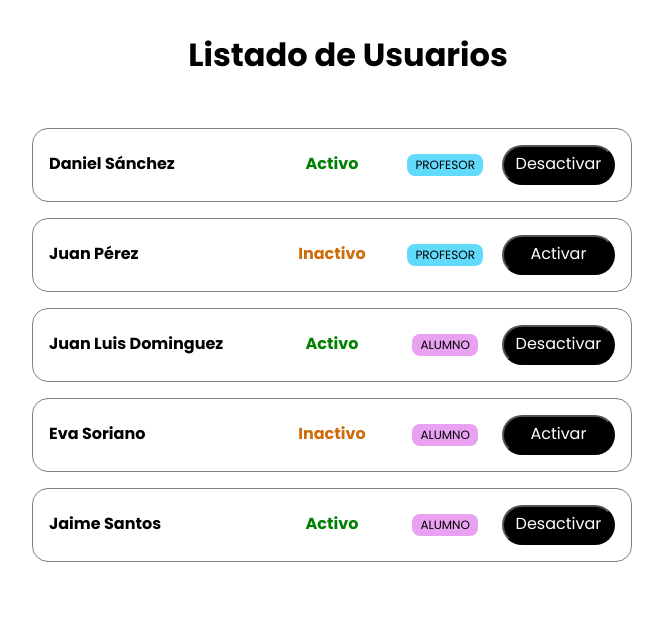
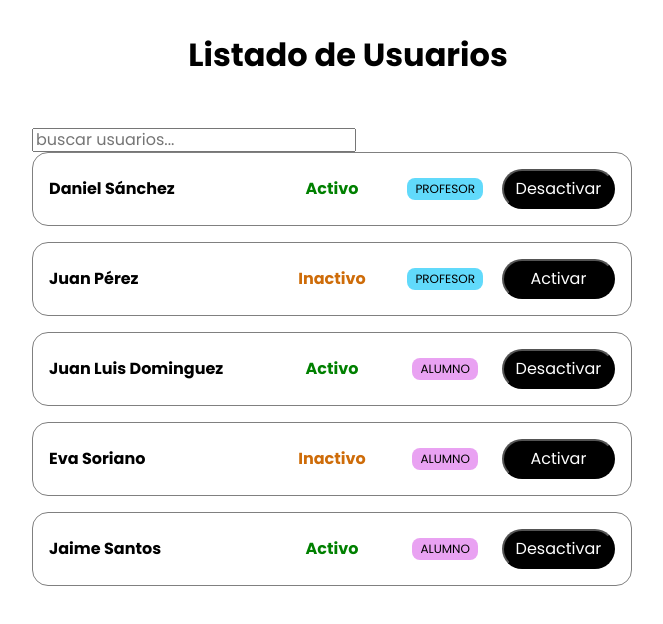
Before and after one commit to dsanguti/first-list-users, a React (Vite) app: page / in a window 1280 px wide. Shown: the top 624 px of the page, without its empty margins (308-971 px from the left). Built offline with nearby package versions, Linux system fonts and the light colour scheme.

Commit message:
Buscador al teclear

```diff
--- a/index.html
+++ b/index.html
@@ -1,4 +1,4 @@
-<!doctype html>
+<!DOCTYPE html>
 <html lang="en">
   <head>
     <meta charset="UTF-8" />
--- a/src/assets/components/UsersList.jsx
+++ b/src/assets/components/UsersList.jsx
@@ -1,17 +1,37 @@
 
 import style from '../css/UsersList.module.css';
 import UsersRow from "./UsersRow";
+import { useState } from 'react';
 
 
-function UsersList({ users, children }) {
-  const usersRendered = users.map((user) => (
-    <UsersRow key={user.name} {...user} />
-  ));
+function UsersList({ users }) {
+
+  const [search, setSearch] = useState('');
+
+  const usersRendered = filterAndRenderUsers(users, search);
+
   return (
     <div className={style.list}>
+
+      <input type="text" name='search' placeholder = 'buscar usuarios...'value={search} onChange={ev => setSearch(ev.target.value)}></input>
       {usersRendered}
-      {children}
     </div>
   );
 }
+
+const filterAndRenderUsers = (users, search,)=>{
+  const normalizeSearch = search.toLowerCase();
+
+  const userFiltered = search
+  ? users.filter(user => user.name.toLowerCase().startsWith(normalizeSearch))
+  : users;
+
+  const usersRendered =
+  userFiltered.length > 0 ? (userFiltered.map(user =>
+    <UsersRow key={user.name} {...user} />)
+  ) : (<p>No hay Usuarios</p>);
+
+  return usersRendered;
+}
+
 export default UsersList;
```
